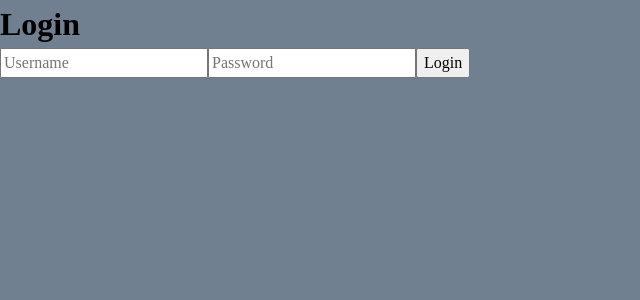
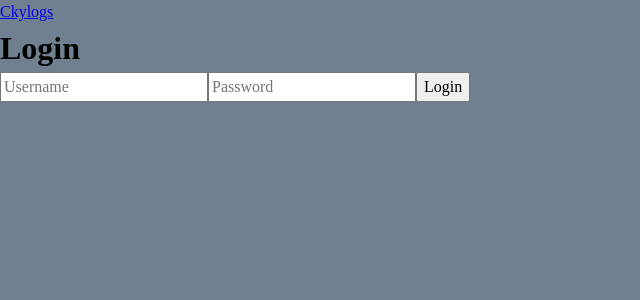
Before and after one commit to ckyever/ckylogs, a React (Vite) app in the folder frontend/public/: page /login in a window 1280 px wide. Shown: the top 300 px of the page, without its empty margins (0-640 px from the left). Built offline with nearby package versions, Linux system fonts and the light colour scheme.

Commit message:
Add link to home from login page

```diff
--- a/frontend/public/src/components/Login.jsx
+++ b/frontend/public/src/components/Login.jsx
@@ -1,6 +1,6 @@
 import * as constants from "../constants.jsx";
 import { useState } from "react";
-import { useOutletContext } from "react-router";
+import { Link, useOutletContext } from "react-router";
 import { useNavigate } from "react-router-dom";
 
 function Login() {
@@ -38,6 +38,7 @@ function Login() {
 
   return (
     <div className="login">
+      <Link to="/">Ckylogs</Link>
       <h1>Login</h1>
       <form onSubmit={(event) => handleLogin(event)}>
         <input
```
